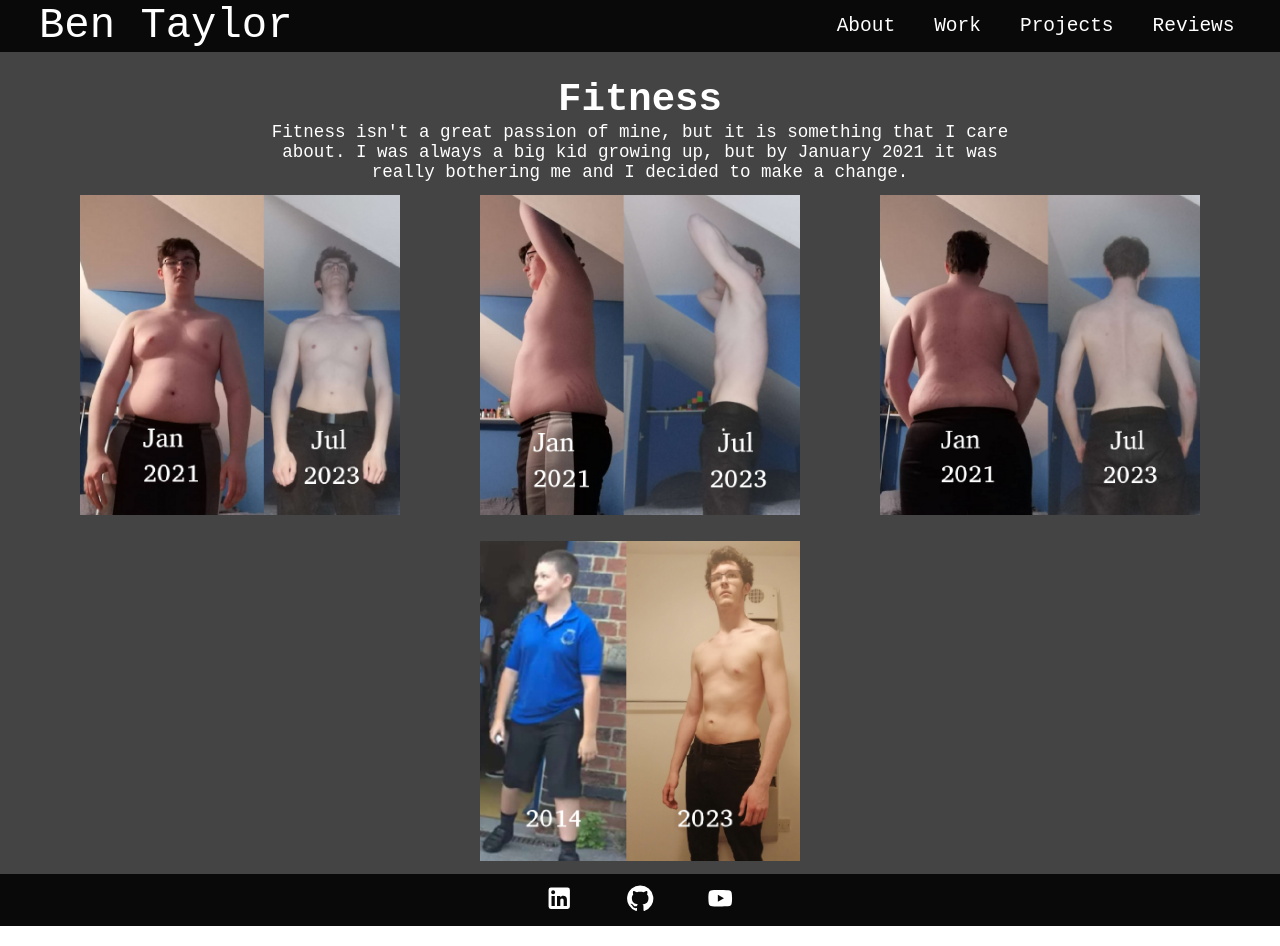
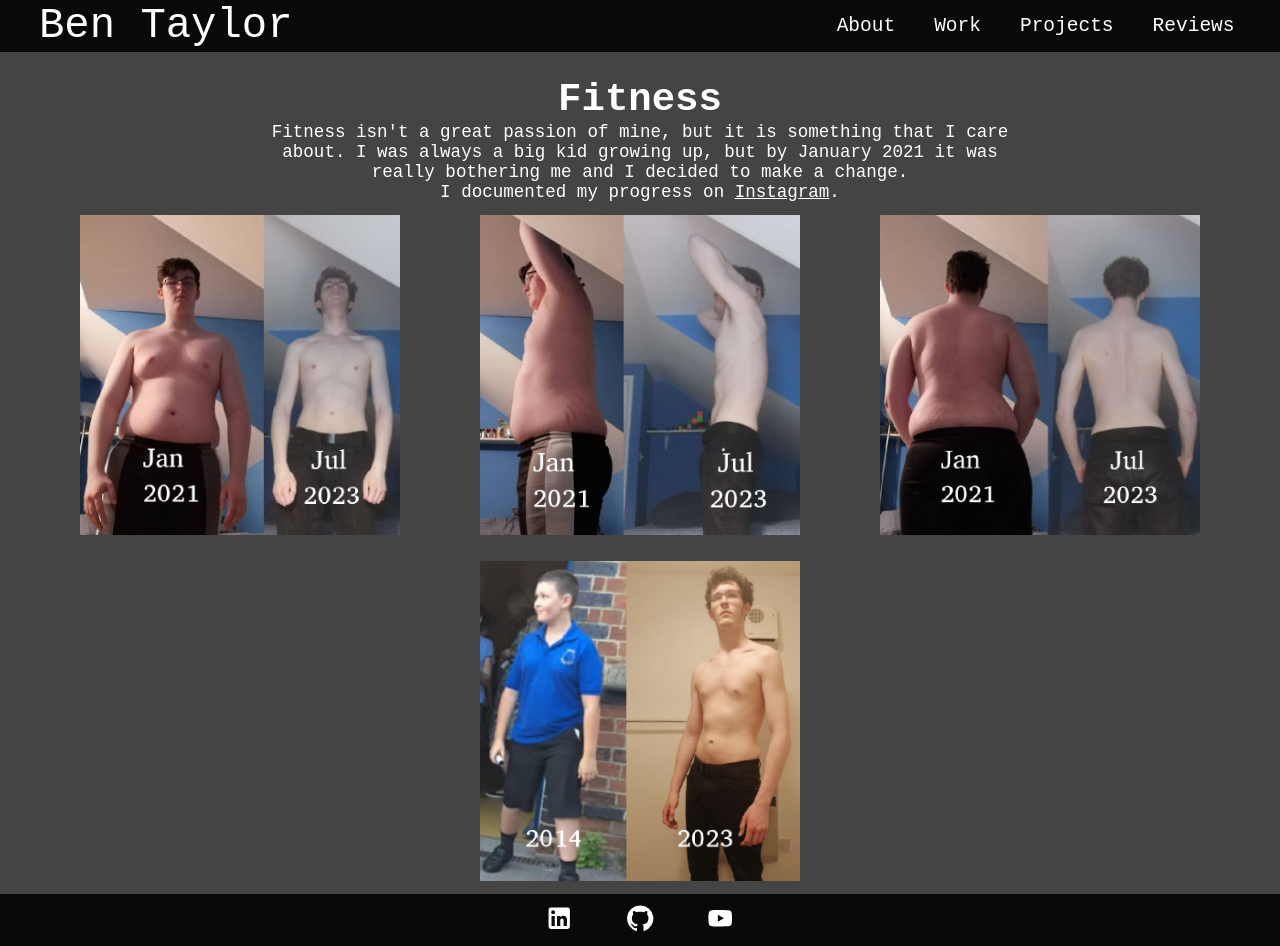
Before and after one commit to BenTaylor25/WebPortfolio2023, a React (Vite) app in the folder web-portfolio-2023/: page /WebPortfolio2023/fitness in a window 1280 px wide. Built offline with nearby package versions, Linux system fonts and the light colour scheme.

Commit message:
added Instagram link to fitness page

```diff
--- a/web-portfolio-2023/src/components/pages/About/Fitness.tsx
+++ b/web-portfolio-2023/src/components/pages/About/Fitness.tsx
@@ -9,6 +9,10 @@
                 something that I care about. I was always a big
                 kid growing up, but by January 2021 it was really
                 bothering me and I decided to make a change.
+            </p>
+            <p>
+                I documented my progress on&nbsp;
+                <a href="https://www.instagram.com/bens__gym/">Instagram</a>.
             </p>
             <section id="transformation-gallery">
                 <img
```
